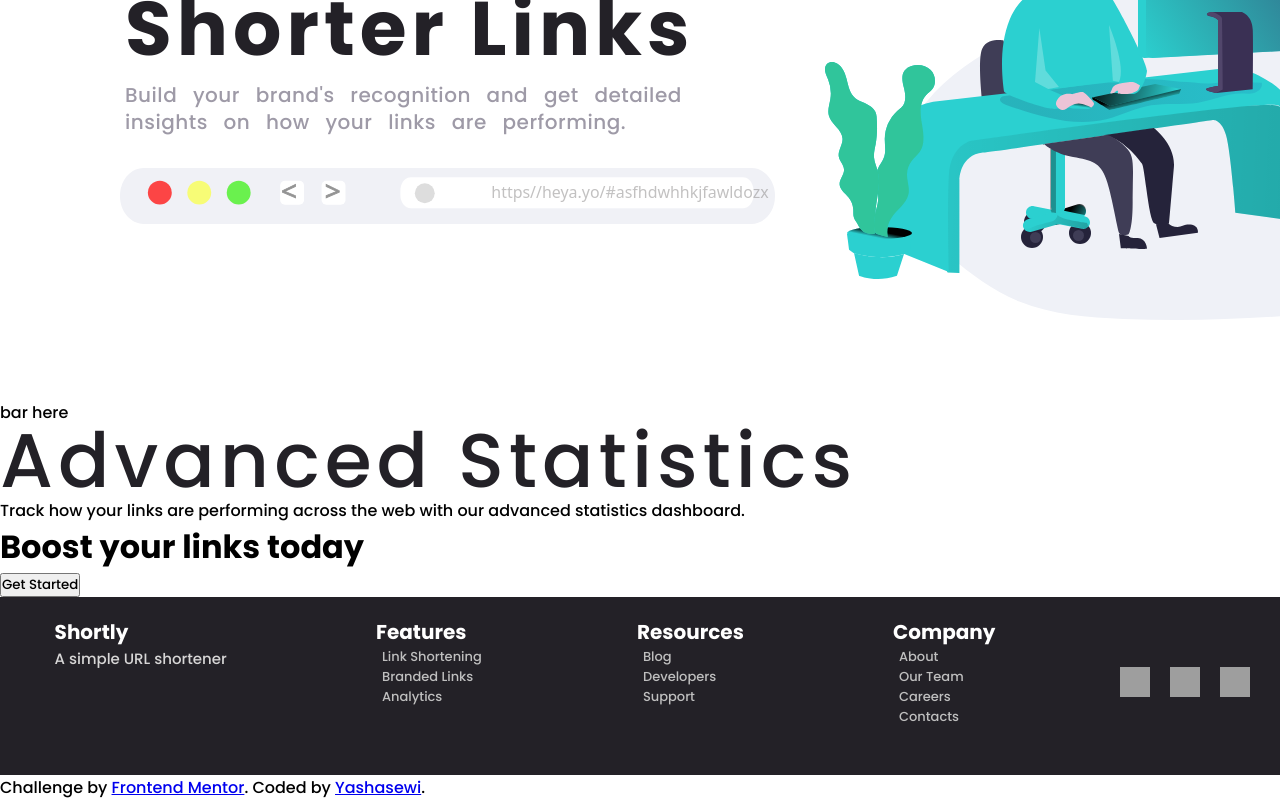
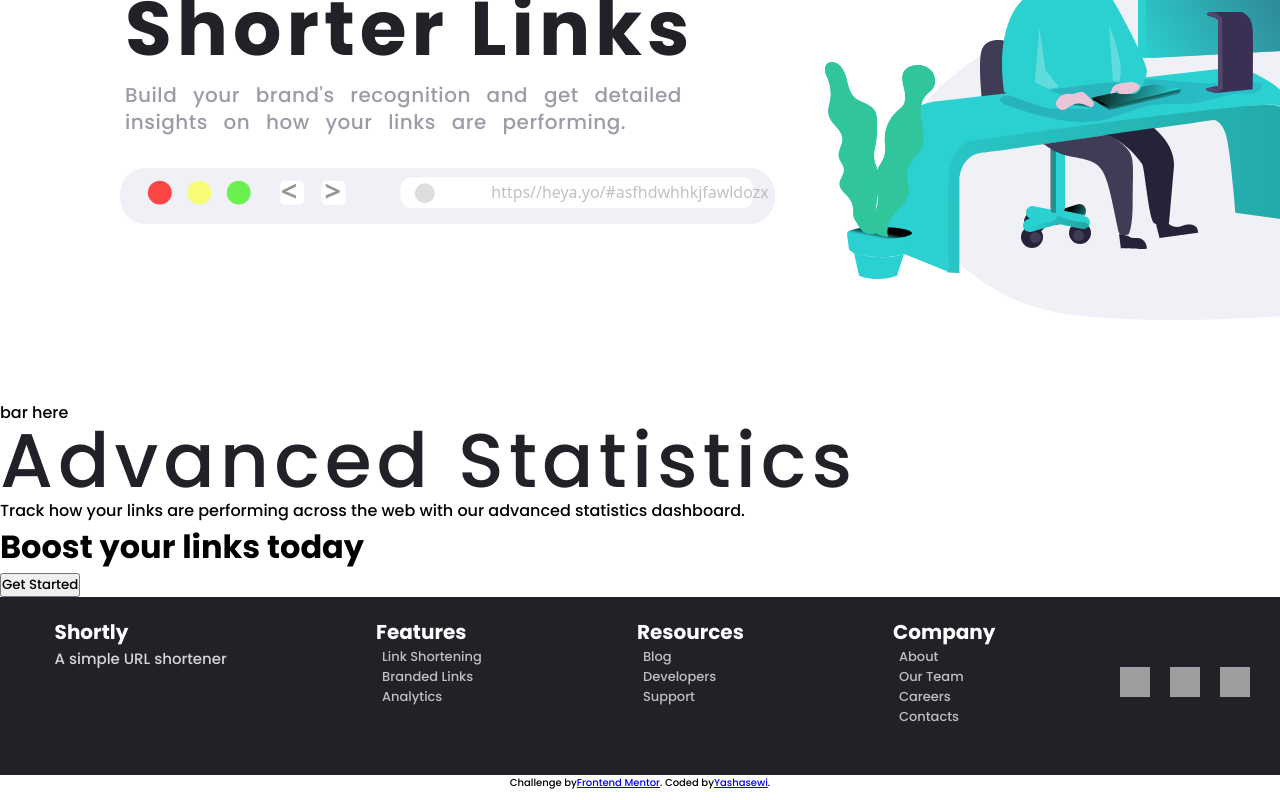
Before and after one commit to Yashasewi/url_shortner, a React (Create React App) app: page / in a window 1280 px wide. Shown: the part 322-1122 px from the top of the page. Built offline with nearby package versions, Linux system fonts and the light colour scheme; grey boxes are pictures that could not be loaded.

Commit message:
added attribution

```diff
--- a/src/index.css
+++ b/src/index.css
@@ -218,3 +218,11 @@ header {
   font-size: 13px;
   color: hsl(0, 0%, 75%);
 }
+
+
+.attribution{
+  display: flex;
+  justify-content: center;
+  font-weight: 500;
+  font-size: 10px;
+}
```
